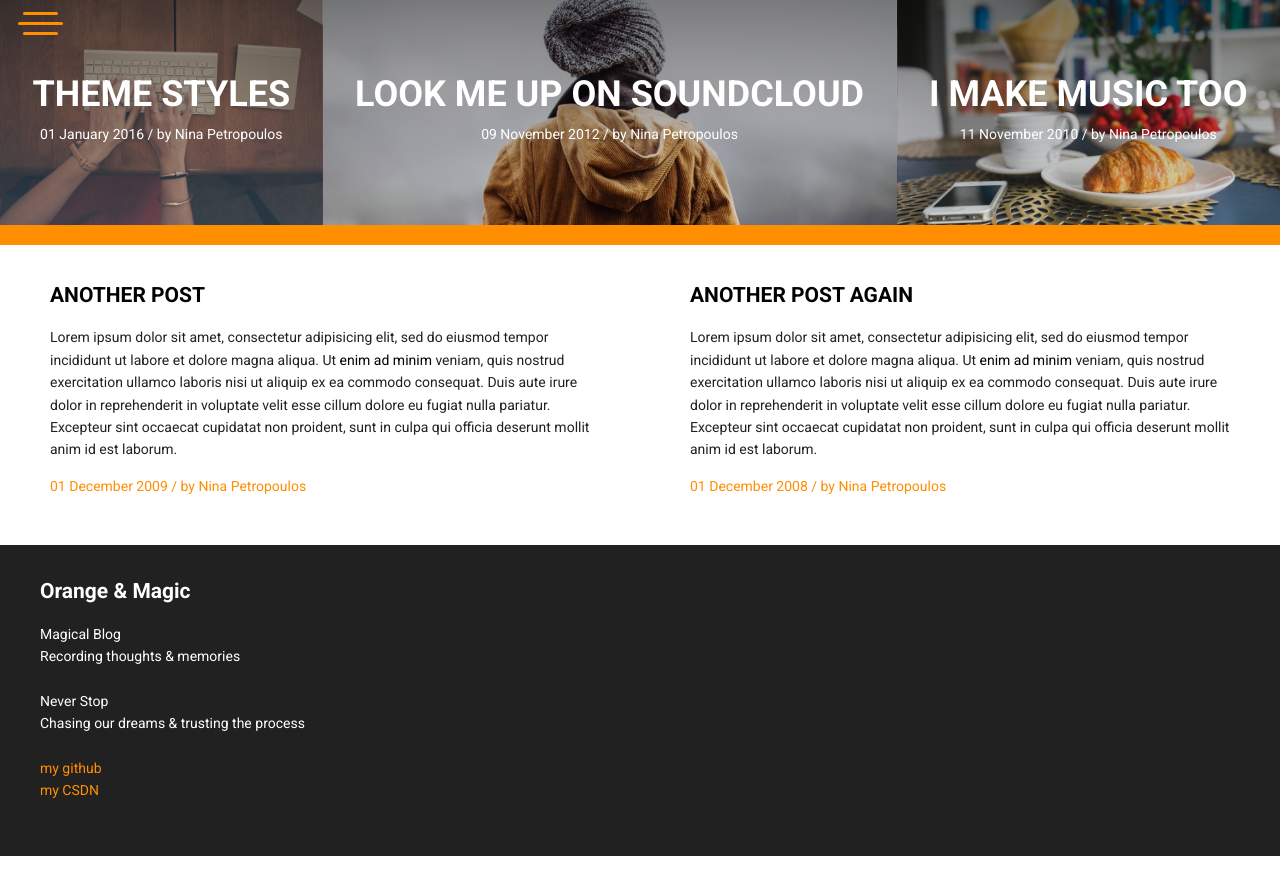
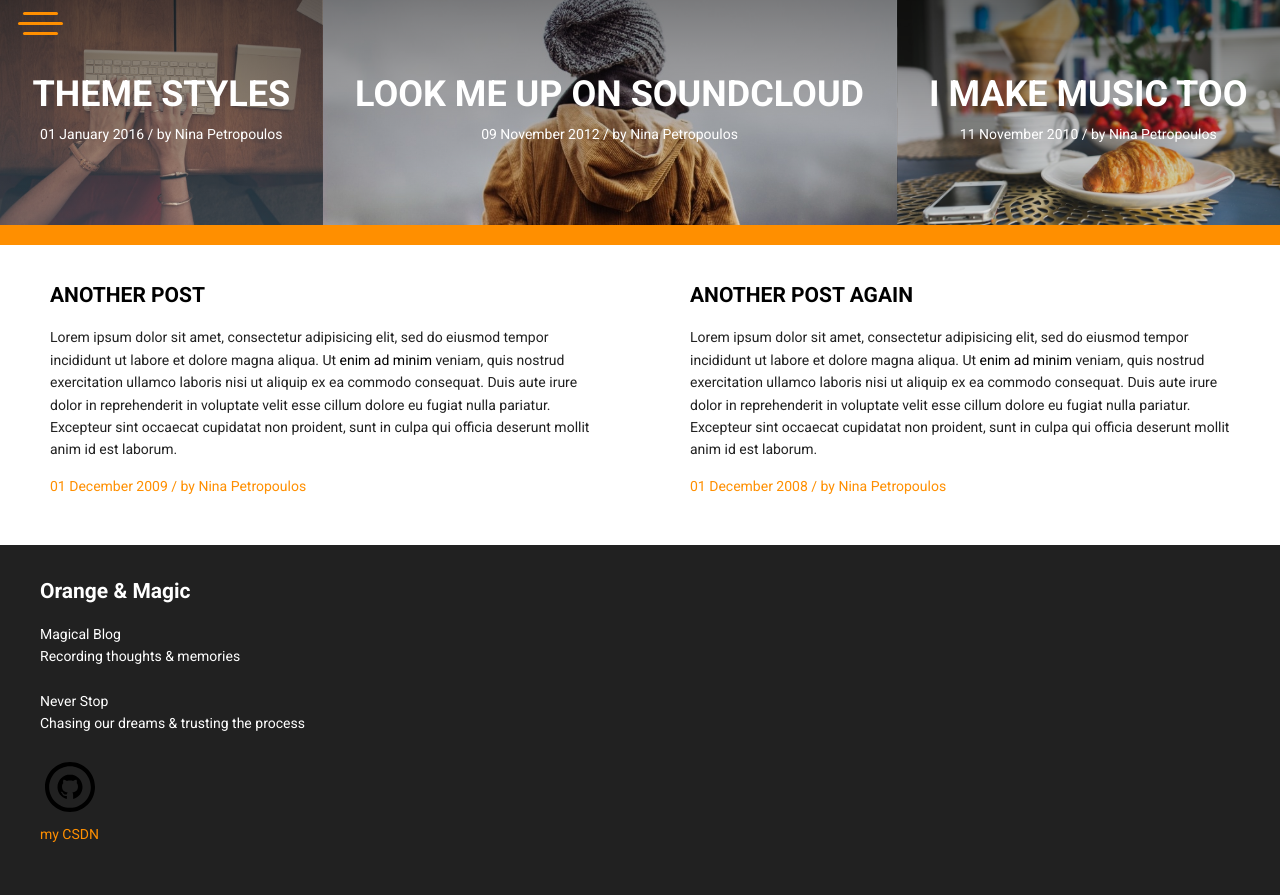
Before and after one commit to DreamSki/DreamSkii, a Jekyll site: the page built from index.html, in a window 1280 px wide and 900 px high, scrolled down 1115 px. Shown: the top 895 px of the window. Built offline with Jekyll 4.4.1, drawn with Linux system fonts in a browser that asks for light colours; before the commit the page ends 1971 px from its top, so only the background shows below that.

Commit message:
Update footer.html

```diff
--- a/_includes/footer.html
+++ b/_includes/footer.html
@@ -1,2 +1,2 @@
 <footer class="xs-15"><div><strong class="big">{{site.title}}</strong> <p>
-Magical Blog<br/>Recording thoughts & memories <br/><br/>Never Stop <br/>Chasing our dreams & trusting the process<br/><br/><a href='{{ site.github }}'> my github</a><br/><a href='{{ site.csdn }}'> my CSDN</a></p></div></footer>
+Magical Blog<br/>Recording thoughts & memories <br/><br/>Never Stop <br/>Chasing our dreams & trusting the process<br/><br/><a href='{{ site.github }}'><img class='social-media' src='{{ site.url }}/assets/img/icons/Github.svg'></a><br/><a href='{{ site.csdn }}'> my CSDN</a></p></div></footer>
```
